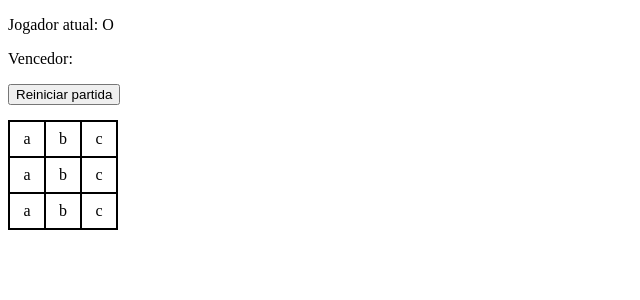
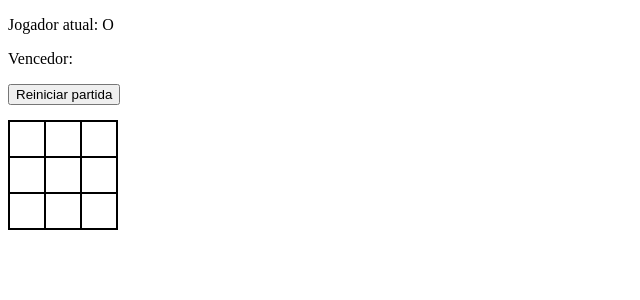
Before and after one commit to filipef9/igti-ngtictactoe, an Angular app: page / in a window 1280 px wide. Shown: the top 300 px of the page, without its empty margins (0-640 px from the left). Built offline with nearby package versions, Linux system fonts and the light colour scheme.

Commit message:
Criação e configuração das variáveis de estado do jogo.

```diff
--- a/src/app/tic-tac-toe/tic-tac-toe.component.html
+++ b/src/app/tic-tac-toe/tic-tac-toe.component.html
@@ -1,20 +1,20 @@
-<p>Jogador atual: O</p>
-<p>Vencedor: </p>
+<p>Jogador atual: {{ currentPlayer }}</p>
+<p>Vencedor: {{ winner }}</p>
 <button id="btnReiniciarPartida">Reiniciar partida</button>
 <table>
   <tr>
-    <td>a</td>
-    <td>b</td>
-    <td>c</td>
+    <td>{{ board[0][0] }}</td>
+    <td>{{ board[0][1] }}</td>
+    <td>{{ board[0][2] }}</td>
   </tr>
   <tr>
-    <td>a</td>
-    <td>b</td>
-    <td>c</td>
+    <td>{{ board[1][0] }}</td>
+    <td>{{ board[1][1] }}</td>
+    <td>{{ board[1][2] }}</td>
   </tr>
   <tr>
-    <td>a</td>
-    <td>b</td>
-    <td>c</td>
+    <td>{{ board[2][0] }}</td>
+    <td>{{ board[2][1] }}</td>
+    <td>{{ board[2][2] }}</td>
   </tr>
 </table>
--- a/src/app/tic-tac-toe/tic-tac-toe.component.ts
+++ b/src/app/tic-tac-toe/tic-tac-toe.component.ts
@@ -5,11 +5,20 @@ import { Component, OnInit } from '@angular/core';
   templateUrl: './tic-tac-toe.component.html',
   styleUrls: ['./tic-tac-toe.component.scss']
 })
-export class TicTacToeComponent implements OnInit {
+export class TicTacToeComponent {
 
-  constructor() { }
+  currentPlayer: string;
+  winner: string;
+  board: string[][];
 
-  ngOnInit(): void {
+  constructor() {
+    this.currentPlayer = 'O';
+    this.winner = '';
+    this.board = [
+      [ '', '', '' ],
+      [ '', '', '' ],
+      [ '', '', '' ],
+    ];
   }
 
 }
```
